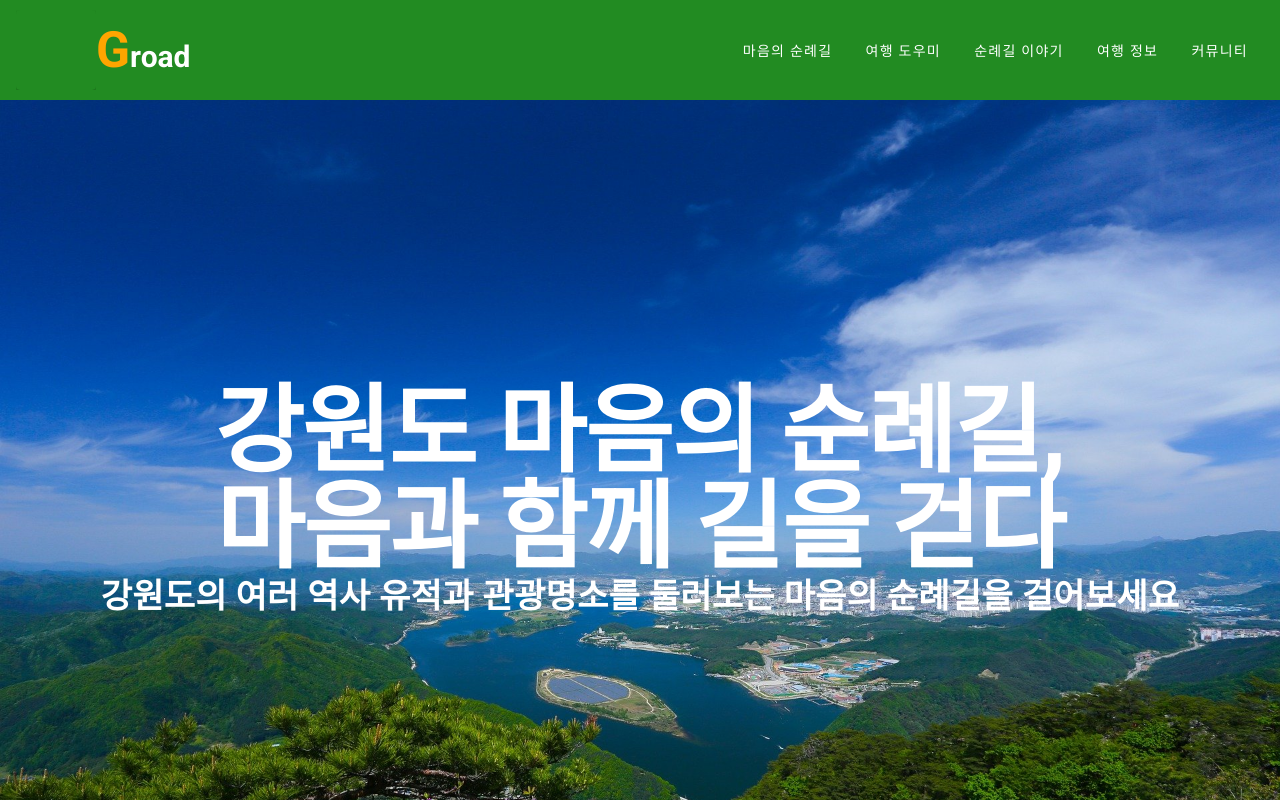
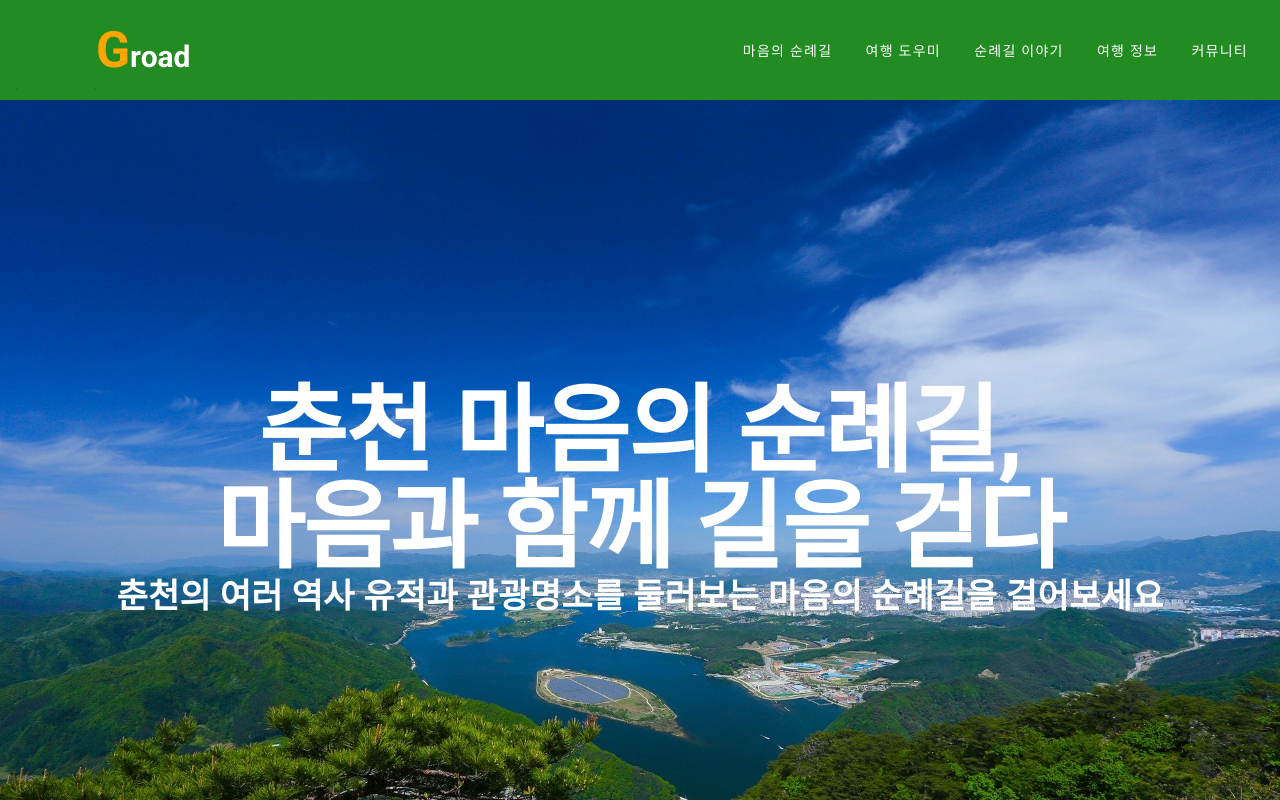
Before and after one commit to SeoHwiDo/VueStudy_Router, a Vue app: page / in a window 1280 px wide. Shown: the top 800 px of the page. Built offline with nearby package versions, Linux system fonts and the light colour scheme.

Commit message:
[modify]텍스트 수정

```diff
--- a/src/components/HomeHead.vue
+++ b/src/components/HomeHead.vue
@@ -2,9 +2,9 @@
     <v-app>
         <v-container fluid fill-height class="home-head">
             <v-layout justify-center align-center column pa-5>
-                <div class="display-4 font-weight-black white--text text-xs-center">강원도 마음의 순례길,</div>
+                <div class="display-4 font-weight-black white--text text-xs-center">춘천 마음의 순례길,</div>
                 <div class="display-4 font-weight-black white--text text-xs-center">마음과 함께 길을 걷다</div>
-                <div class="display-1 font-weight-bold white--text text-xs-center">강원도의 여러 역사 유적과 관광명소를 둘러보는 마음의 순례길을 걸어보세요</div>
+                <div class="display-1 font-weight-bold white--text text-xs-center">춘천의 여러 역사 유적과 관광명소를 둘러보는 마음의 순례길을 걸어보세요</div>
             </v-layout>
         </v-container>
     </v-app>
```
